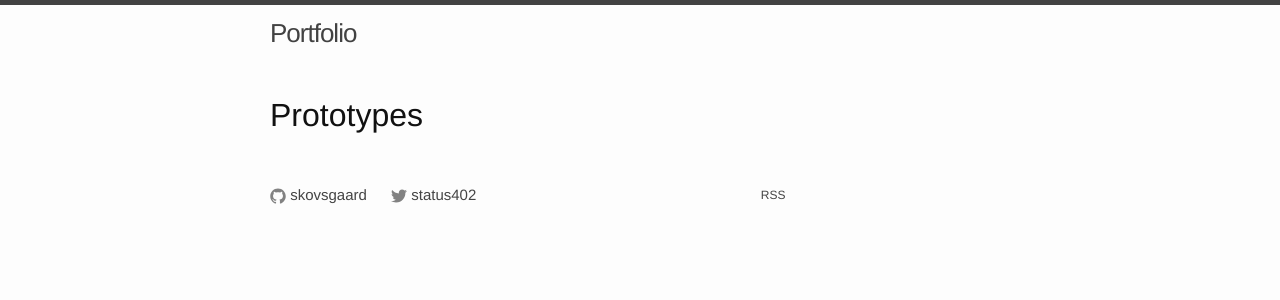
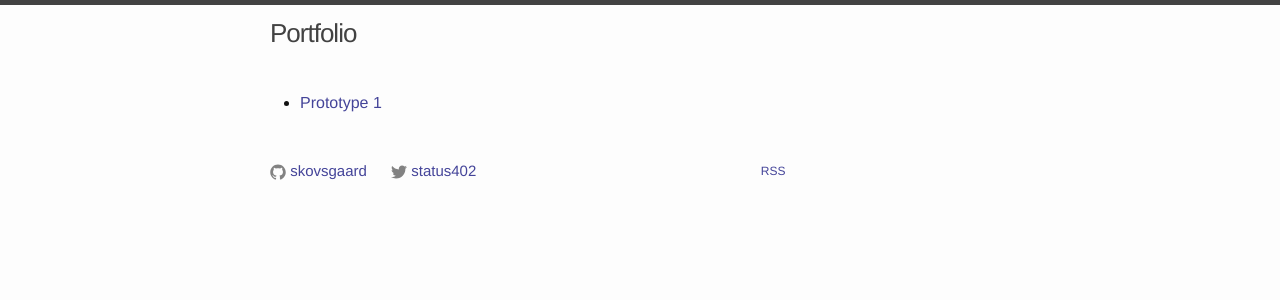
Before and after one commit to skovsgaard/skovsgaard.github.io, a Jekyll site: the page built from portfolio.html, in a window 1280 px wide. Shown: the top 300 px of the page. Built offline with Jekyll 4.4.1, drawn with Linux system fonts in a browser that asks for light colours.

Commit message:
Add Portfolio Project 1

```diff
--- a/css/main.scss
+++ b/css/main.scss
@@ -16,7 +16,7 @@ $spacing-unit:     30px;
 
 $text-color:       #111;
 $background-color: #fdfdfd;
-$brand-color:      #444;
+$brand-color:      #449;
 
 $grey-color:       #828282;
 $grey-color-light: lighten($grey-color, 40%);
--- a/portfolio.html
+++ b/portfolio.html
@@ -3,8 +3,7 @@ layout: portfolio
 ---
 
 <div class="home">
-  <h1>Prototypes</h1>
   <ul class="protolist">
-
+    <li><a href="/Game_Prototyping_1-Sport_JonasSkovsgaardChristensen.zip">Prototype 1</a></li>
   </ul>
 </div>
```
Also changed, not shown: 1 other file.
